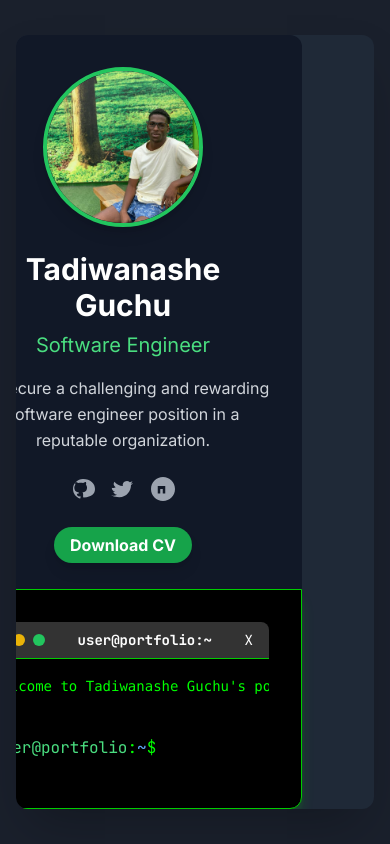
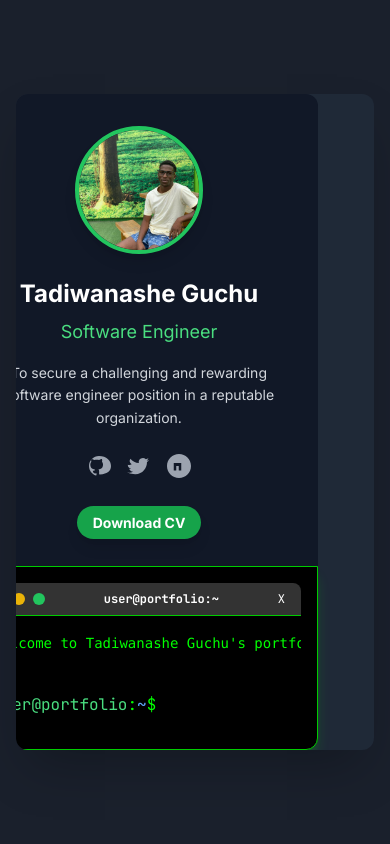
Before and after one commit to TadiwaGuchu/CV-portfolio, a plain HTML site: page index.html in a window 390 px wide. Drawn offline with nearby package versions, Linux system fonts and the light colour scheme.

Commit message:
Update index.html

```diff
--- a/index.html
+++ b/index.html
@@ -5,9 +5,7 @@
     <meta name="viewport" content="width=device-width, initial-scale=1.0">
     <title>Tadiwanashe Guchu - Software Engineer Portfolio</title>
     <meta name="description" content="Tadiwanashe Guchu's software engineer portfolio with a command-line interface. Explore projects, skills, and contact information.">
-    <!-- Favicon -->
     <link rel="icon" href="https://placehold.co/16x16/00ff00/000000?text=P" type="image/x-icon">
-    <!-- Tailwind CSS CDN -->
     <script src="https://cdn.tailwindcss.com"></script>
     <link href="https://fonts.googleapis.com/css2?family=Inter:wght@300;400;600;700&family=JetBrains+Mono:wght@400;700&display=swap" rel="stylesheet">
     <style>
@@ -70,25 +68,52 @@
         .container:hover {
             box-shadow: 0 20px 25px -5px rgba(0, 255, 0, 0.3), 0 10px 10px -5px rgba(0, 255, 0, 0.15);
         }
+
+        /* --- Mobile-specific adjustments --- */
+        @media (max-width: 767px) { /* Adjust breakpoint as needed, Tailwind's 'md' is 768px by default */
+            .container {
+                /* On small screens, prevent the shadow from pushing content too far */
+                box-shadow: none;
+            }
+            .container:hover {
+                box-shadow: none; /* Remove hover shadow on small screens for better touch experience */
+            }
+            .terminal-input-line {
+                /* Ensure input line is not too cramped on small screens */
+                padding: 0.75rem 1rem; /* Adjust padding as needed */
+            }
+            .terminal-content {
+                font-size: 0.8rem; /* Slightly smaller font for terminal content on small screens */
+                padding: 0.75rem;
+            }
+            .terminal-input {
+                font-size: 0.8rem; /* Slightly smaller font for input on small screens */
+            }
+            body {
+                /* Add a bit more padding around the main container on small screens */
+                padding: 0.5rem;
+            }
+            .profile-section {
+                /* Reduce padding on the profile section for smaller screens */
+                padding: 1.5rem;
+            }
+        }
     </style>
 </head>
 <body class="min-h-screen flex items-center justify-center p-4">
 
     <div class="container mx-auto max-w-6xl bg-gray-800 rounded-xl shadow-2xl overflow-hidden md:flex">
 
-        <!-- Left Column: Profile Section -->
-        <div class="w-full md:w-1/3 p-8 bg-gray-900 flex flex-col items-center justify-center text-center rounded-t-xl md:rounded-l-xl md:rounded-tr-none">
+        <div class="w-full md:w-1/3 p-8 bg-gray-900 flex flex-col items-center justify-center text-center rounded-t-xl md:rounded-l-xl md:rounded-tr-none profile-section">
             <div class="mb-6">
-                <!-- Profile Image -->
-                <img src="image.jpg" alt="Tadiwanashe Guchu's Profile Photo" class="rounded-full border-4 border-green-500 shadow-lg w-40 h-40 object-cover mx-auto">
+                <img src="image.jpg" alt="Tadiwanashe Guchu's Profile Photo" class="rounded-full border-4 border-green-500 shadow-lg w-32 h-32 md:w-40 md:h-40 object-cover mx-auto">
             </div>
-            <h1 class="text-3xl md:text-4xl font-bold text-white mb-2">Tadiwanashe Guchu</h1>
-            <p class="text-xl text-green-400 mb-4">Software Engineer</p>
-            <p class="text-gray-300 leading-relaxed max-w-xs mx-auto">
+            <h1 class="text-2xl md:text-4xl font-bold text-white mb-2">Tadiwanashe Guchu</h1>
+            <p class="text-lg md:text-xl text-green-400 mb-4">Software Engineer</p>
+            <p class="text-gray-300 leading-relaxed text-sm md:text-base max-w-xs mx-auto">
                 To secure a challenging and rewarding software engineer position in a reputable organization.
             </p>
 
-            <!-- Social Media Links -->
             <div class="mt-6 flex space-x-4">
                 <a href="https://linkedin.com/in/Tadiwa%20guchu" target="_blank" class="text-gray-400 hover:text-green-500 transition duration-300" aria-label="LinkedIn Profile">
                     <svg class="w-6 h-6" fill="currentColor" viewBox="0 0 24 24" aria-hidden="true">
@@ -106,33 +131,28 @@
                     </svg>
                 </a>
             </div>
-            <!-- CV Download Link -->
             <div class="mt-8">
-                <a href="Tadiwa Guchu ICT  CV.pdf" download="TadiwaGuchuCv.pdf" class="bg-green-600 hover:bg-green-700 text-white font-bold py-2 px-4 rounded-full transition duration-300 shadow-lg">
+                <a href="Tadiwa Guchu ICT CV.pdf" download="Tadiwa_Guchu_CV.pdf" class="bg-green-600 hover:bg-green-700 text-white font-bold py-2 px-4 rounded-full transition duration-300 shadow-lg text-sm md:text-base">
                     Download CV
                 </a>
             </div>
         </div>
 
-        <!-- Right Column: Command Prompt Section -->
-        <div class="w-full md:w-2/3 p-8 terminal-bg rounded-b-xl md:rounded-r-xl md:rounded-bl-none flex flex-col">
-            <!-- Terminal Header -->
+        <div class="w-full md:w-2/3 p-4 md:p-8 terminal-bg rounded-b-xl md:rounded-r-xl md:rounded-bl-none flex flex-col">
             <div class="terminal-header py-2 px-4 flex items-center justify-between rounded-t-lg">
                 <div class="flex space-x-2">
                     <span class="w-3 h-3 bg-red-500 rounded-full"></span>
                     <span class="w-3 h-3 bg-yellow-500 rounded-full"></span>
                     <span class="w-3 h-3 bg-green-500 rounded-full"></span>
                 </div>
-                <span class="text-sm font-semibold">user@portfolio:~</span>
-                <span class="text-sm">X</span>
+                <span class="text-xs md:text-sm font-semibold">user@portfolio:~</span>
+                <span class="text-xs md:text-sm">X</span>
             </div>
 
-            <!-- Terminal Content (Dynamic content goes here) -->
             <div id="terminal-content" class="terminal-content flex-grow p-4 overflow-y-auto text-sm leading-relaxed">
                 <pre><code id="terminal-output"></code></pre>
             </div>
 
-            <!-- Terminal Input -->
             <div id="terminal-input-line" class="terminal-input-line flex items-center p-4 pt-0">
                 <span class="text-green-400">user@portfolio</span>:<span class="text-blue-400">~</span>$
                 <input type="text" id="terminal-input" class="flex-grow bg-transparent border-none text-green-400 ml-2 focus:ring-0" autofocus>
```
